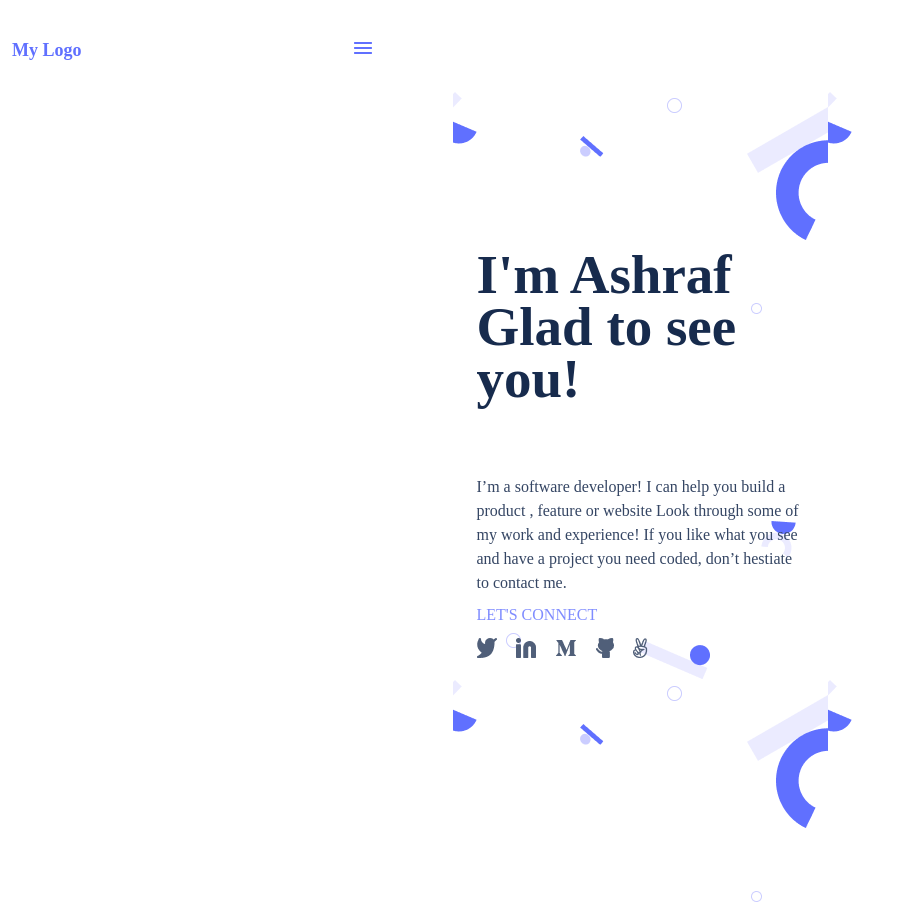
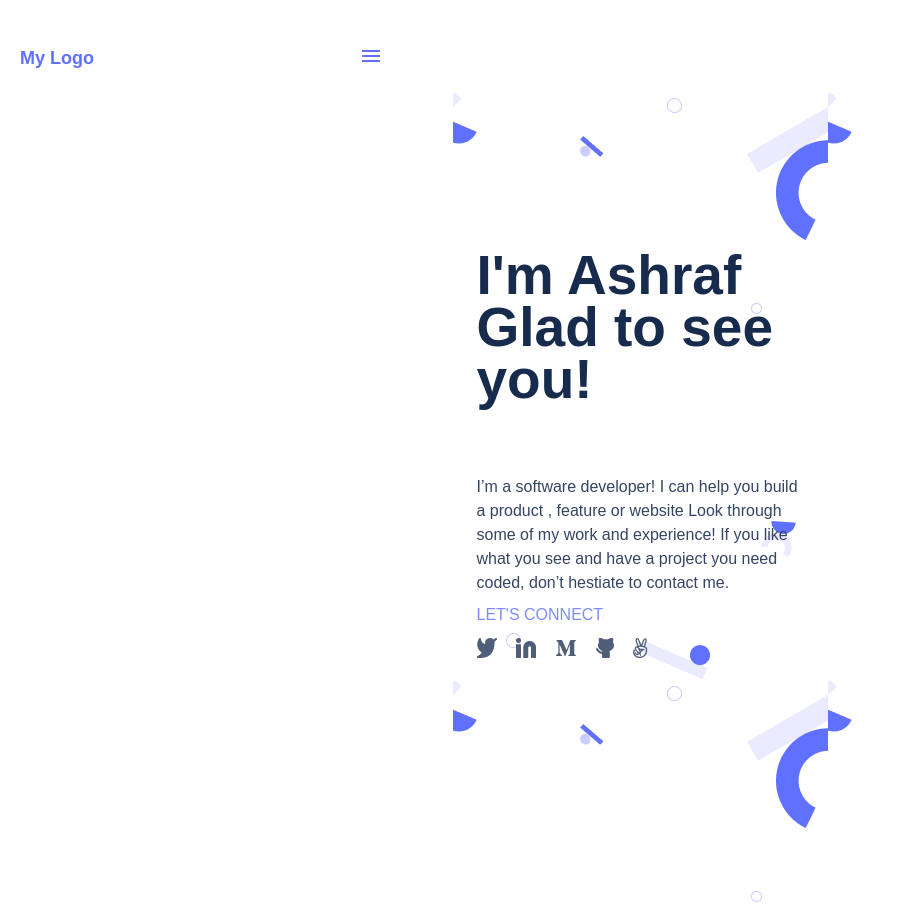
Before and after one commit to Rizk100/Ashraf_portfolio, a website: page index.html in a window 1280 px wide. Shown: the whole page, without its empty margins (0-902 px from the left). Drawn offline with Linux system fonts and the light colour scheme.

Commit message:
Fix Stylelint errors

```diff
--- a/style.css
+++ b/style.css
@@ -1,11 +1,8 @@
-
 header {
   background-image: url(assets/header-background-mobile.png);
   position: absolute;
   width: 375px;
   height: 100px;
-	left: 0px;
-	top: 0px;
   display: flex;
   justify-content: space-between;
   align-items: center;
@@ -14,14 +11,14 @@ header {
 .logo a {
   width: 76px;
   height: 20px;
-	font-family: 'Poppins';
+  font-family: 'Poppins', sans-serif;
   font-style: normal;
   font-weight: 700;
   font-size: 18px;
   line-height: 20px;
   padding: 10px 12px;
   text-decoration: none;
-	color: #6070FF;
+  color: #6070ff;
 }
 
 .headline {
@@ -34,26 +31,26 @@ header {
   position: absolute;
   width: 375px;
   height: 604px;
-	left: calc(50% - 375px/2);
-	top: 92px
+  left: calc(50% - 375px / 2);
+  top: 92px;
 }
 
 .headline h2 {
   width: 327px;
   height: 150px;
-	font-family: 'Poppins';
+  font-family: 'Poppins', sans-serif;
   font-style: normal;
   font-weight: 700;
   font-size: 55px;
   line-height: 52px;
   display: flex;
   align-items: center;
-	color: #172B4D;
+  color: #172b4d;
 }
 
 .para {
   width: 327px;
-	font-family: 'Poppins';
+  font-family: 'Poppins', sans-serif;
   height: 116px;
   font-style: normal;
   font-weight: 400;
@@ -64,12 +61,12 @@ header {
 
 .connect {
   height: 24px;
-	font-family: 'Poppins';
+  font-family: 'Poppins', sans-serif;
   font-style: normal;
   font-weight: 500;
   font-size: 16px;
   line-height: 24px;
-	color: #7F8CFF;
+  color: #7f8cff;
 }
 
 .icon {
```
Lines whose indentation alone changed are shown as unchanged.
